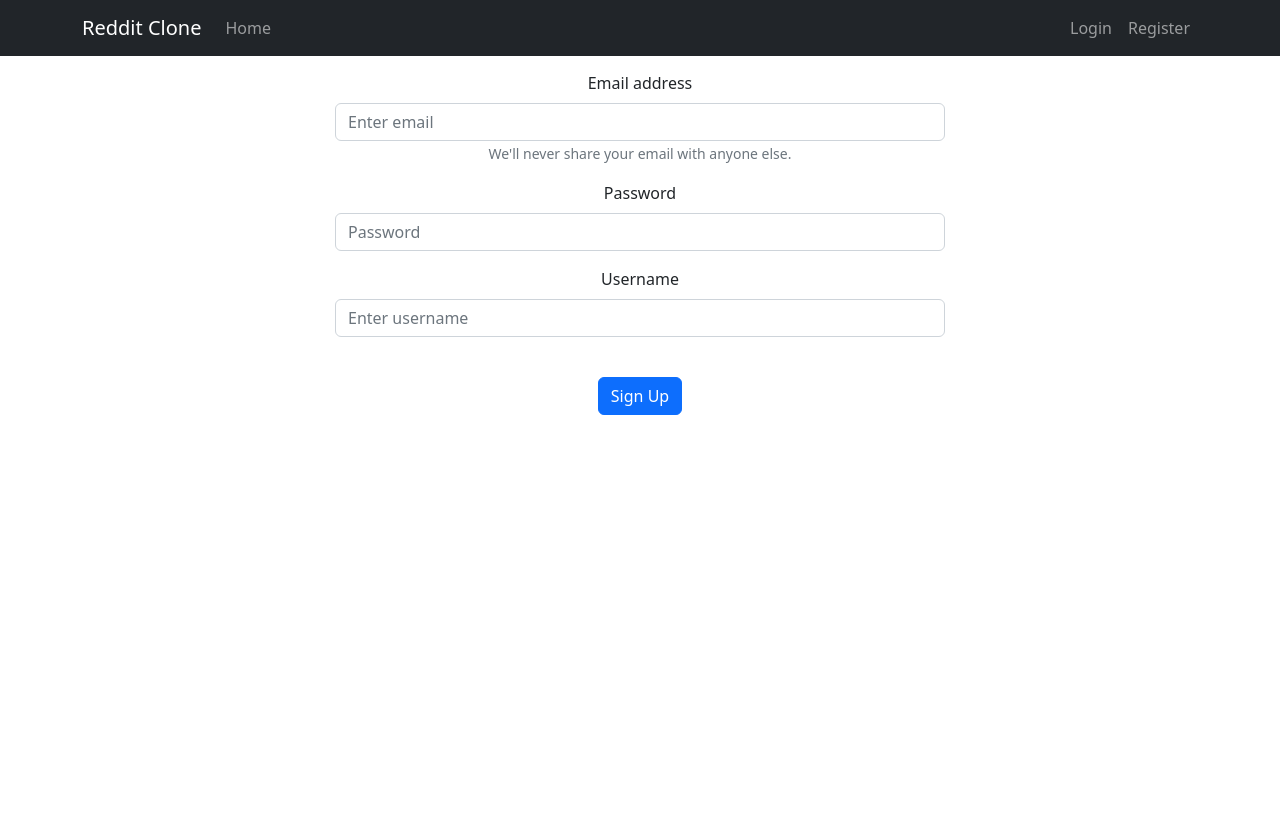
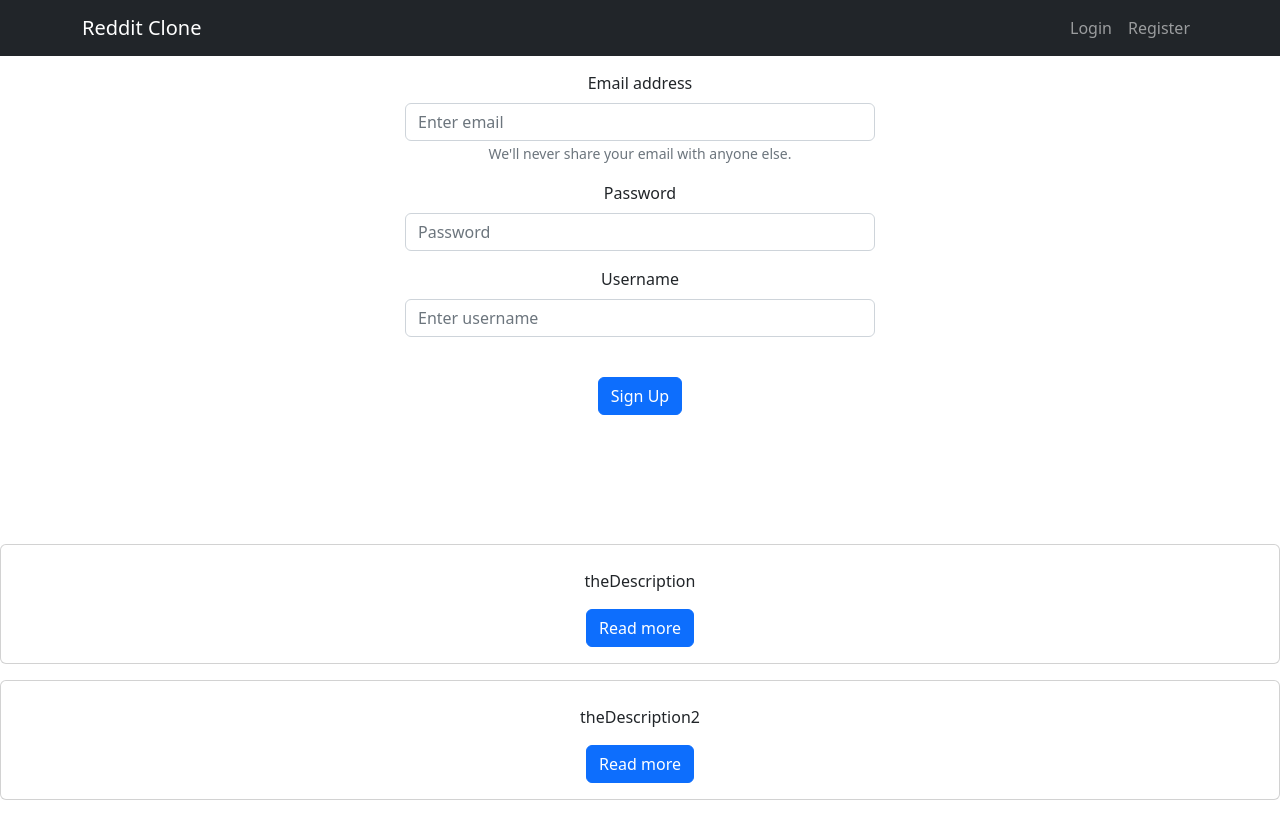
Before and after one commit to C7-alhajjkhalid/MERAKI_Academy_Project_4, a React (Create React App) app in the folder frontend/: page /register in a window 1280 px wide. Built offline with nearby package versions, Linux system fonts and the light colour scheme.

Commit message:
rendered posts without useEffect

```diff
--- a/frontend/src/App.css
+++ b/frontend/src/App.css
@@ -3,8 +3,9 @@ body {
 }
 
 .loginForm {
-  width: 50vw;
-
+  width: 40vw;
+  max-width: 500px;
+  min-width: 250px;
   padding: 15px;
 }
 
--- a/frontend/src/App.js
+++ b/frontend/src/App.js
@@ -1,19 +1,28 @@
 import "./App.css";
-import React, { useState, createContext } from "react";
+import React, { useState, createContext, useEffect } from "react";
 import Login from "./components/Login";
-import Home from "./components/Home";
+
 import Register from "./components/Register";
 import Header from "./components/Header";
 import PostList from "./components/PostList";
-import { Route, Routes } from "react-router-dom";
+import { Route, Routes, useNavigate } from "react-router-dom";
 export const GlobalContext = createContext();
 
 function App() {
+  const navigate = useNavigate();
   const [token, setToken] = useState(localStorage.getItem("token"));
   const [isLoggedIn, setIsLoggedIn] = useState(
     localStorage.getItem("loggedIn")
   );
   const [userID, setUserID] = useState(null);
+
+  // useEffect(() => {
+  //   !token && navigate("/login");
+  // }, []);
+  const Lists = [
+    { id: 5, name: "hello", description: "theDescription" },
+    { id: 6, name: "hello2", description: "theDescription2" },
+  ];
   return (
     <>
       <GlobalContext.Provider
@@ -32,10 +41,11 @@ function App() {
             <Routes>
               <Route path="/login" element={<Login />} />
               <Route path="/register" element={<Register />} />
-              <Route path="/Home" element={<Home />} />
             </Routes>
           </div>
         </div>
+        <br />
+        <PostList posts={Lists} />
       </GlobalContext.Provider>
     </>
   );
--- a/frontend/src/components/Header.js
+++ b/frontend/src/components/Header.js
@@ -6,6 +6,13 @@ import { GlobalContext } from "../App";
 
 const Header = () => {
   const context = useContext(GlobalContext);
+  const logoutHandler = () => {
+    localStorage.removeItem("token");
+    context.setIsLoggedIn(false);
+    context.setToken(null);
+
+    localStorage.removeItem("loggedIn");
+  };
 
   return (
     <Navbar bg="dark" variant="dark" expand="lg">
@@ -14,7 +21,7 @@ const Header = () => {
         <Navbar.Toggle aria-controls="basic-navbar-nav" />
         <Navbar.Collapse id="basic-navbar-nav">
           <Nav className="me-auto">
-            <Nav.Link href="/">Home</Nav.Link>
+
           </Nav>
           <Nav>
             {!context.token ? <Nav.Link href="/login">Login</Nav.Link> : null}
@@ -24,11 +31,7 @@ const Header = () => {
             {context.token ? (
               <Nav.Link
                 onClick={() => {
-                  localStorage.removeItem("token");
-                  context.setIsLoggedIn(false);
-                  context.setToken(null);
-
-                  localStorage.removeItem("loggedIn");
+                  logoutHandler();
                 }}
                 to="/login"
               >
--- a/frontend/src/components/Home.js
+++ /dev/null
@@ -1,9 +0,0 @@
-import React from 'react'
-
-const Home = () => {
-  return (
-    <div>Home</div>
-  )
-}
-
-export default Home
```
